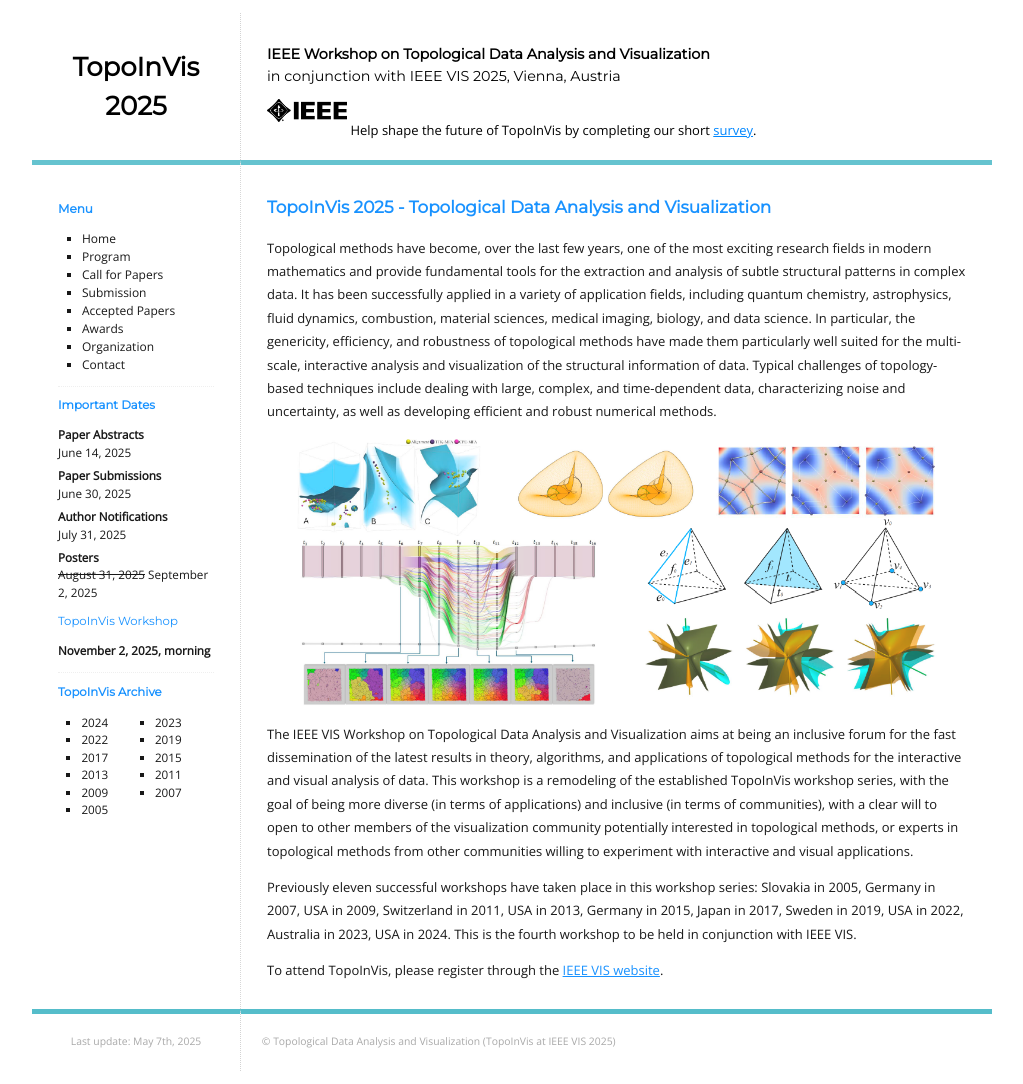
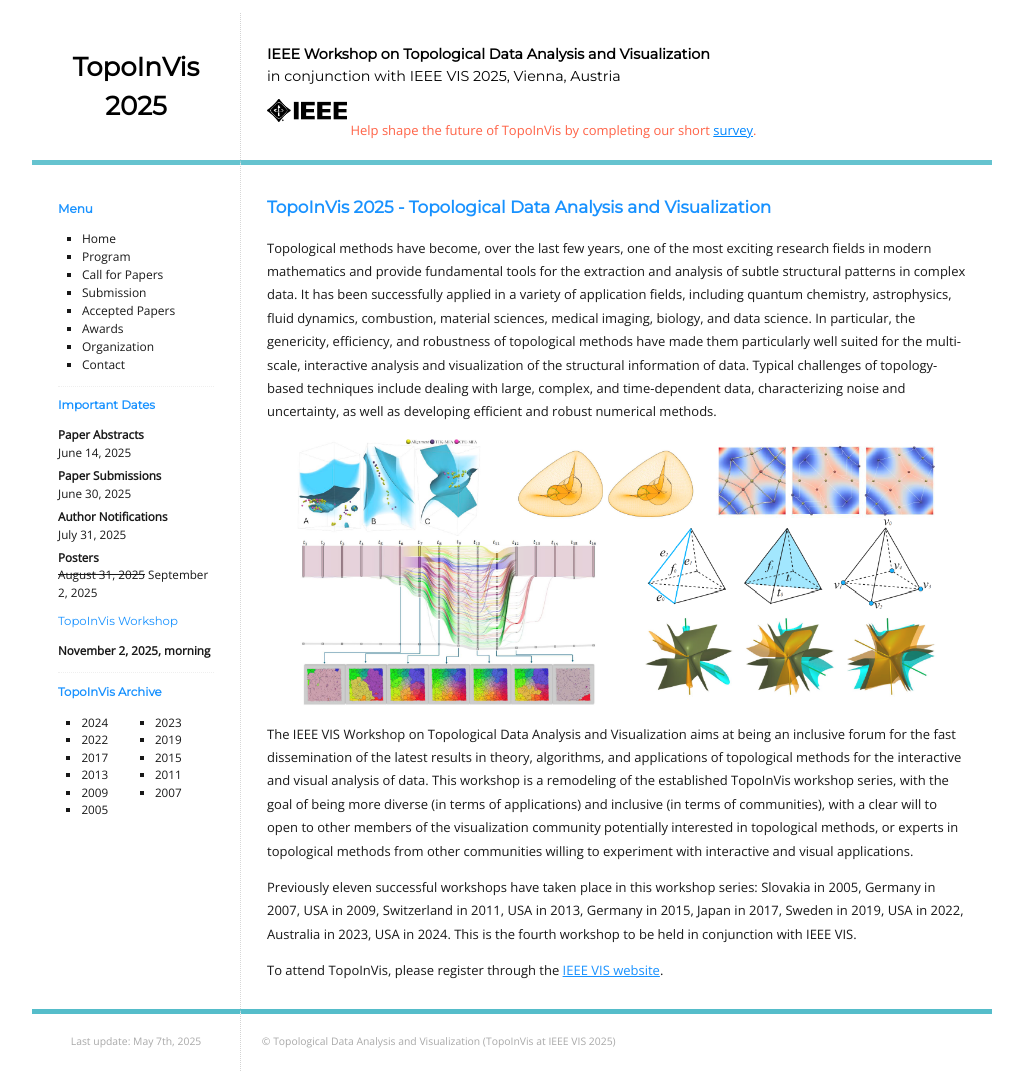
Before and after one commit to TopoInVis-Workshop/2025, a Jekyll site: the page built from _pages/index.md, in a window 1280 px wide. Shown: the whole page, without its empty margins (128-1151 px from the left). Built offline with Jekyll 4.4.1, drawn with Linux system fonts in a browser that asks for light colours.

Commit message:
Update default.html

```diff
--- a/_layouts/default.html
+++ b/_layouts/default.html
@@ -26,7 +26,7 @@
         <span>Vienna, Austria</span>
       </h2>
       <img id="ieee-logo" src="assets/logo-ieee.png" />
-	<span>Help shape the future of TopoInVis by completing our short <a href="https://docs.google.com/forms/d/e/1FAIpQLSeQL1rzxbuGTZ9bcvXsVJyTKC2Cq50H6bR5m40z2A0Jjou8vw/viewform?usp=sharing&ouid=103001933616592931151" target="_blank">survey</a>.</span>
+	<span style="color:Tomato;">Help shape the future of TopoInVis by completing our short <a href="https://docs.google.com/forms/d/e/1FAIpQLSeQL1rzxbuGTZ9bcvXsVJyTKC2Cq50H6bR5m40z2A0Jjou8vw/viewform?usp=sharing&ouid=103001933616592931151" target="_blank">survey</a>.</span>
     </article>
   </header>
 
```
